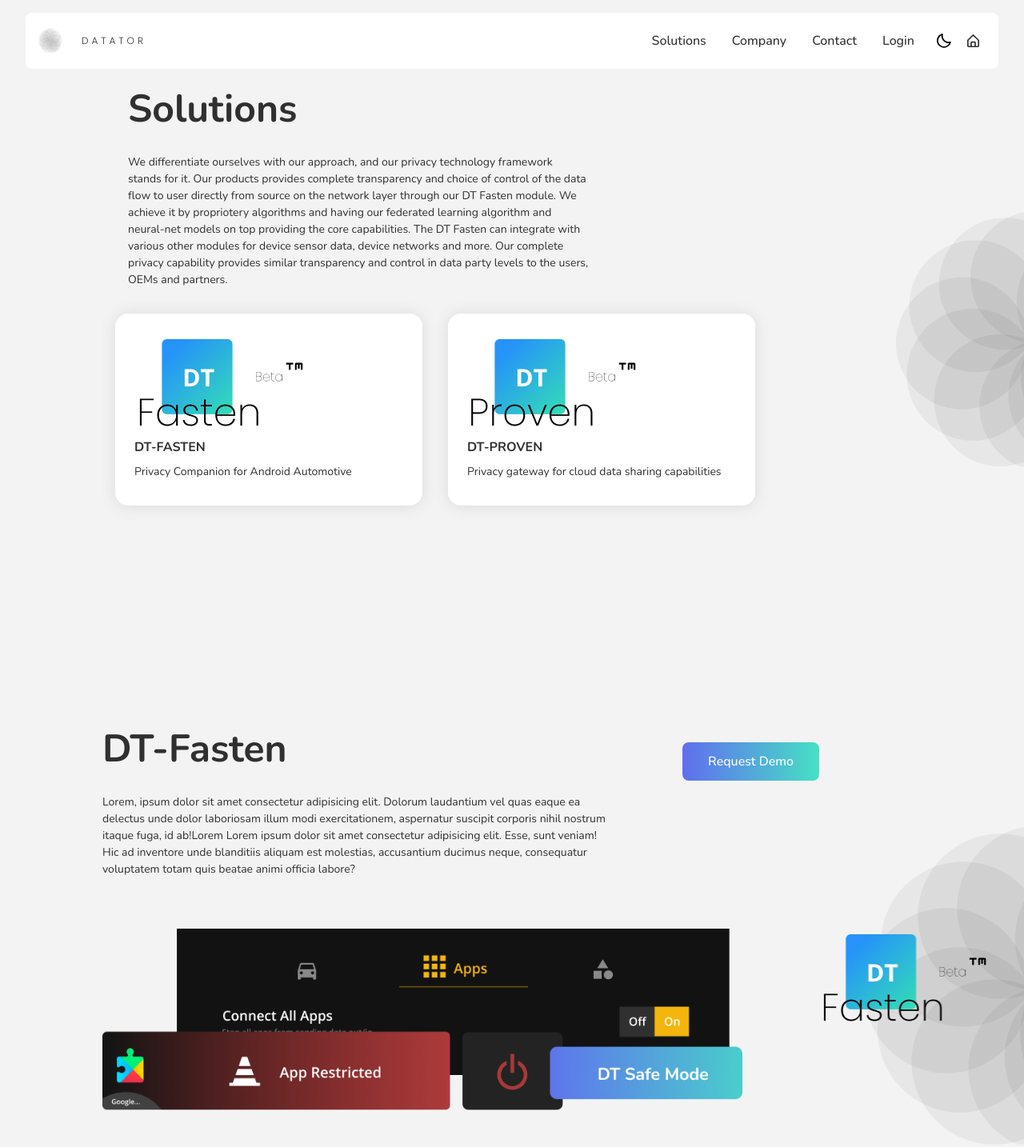
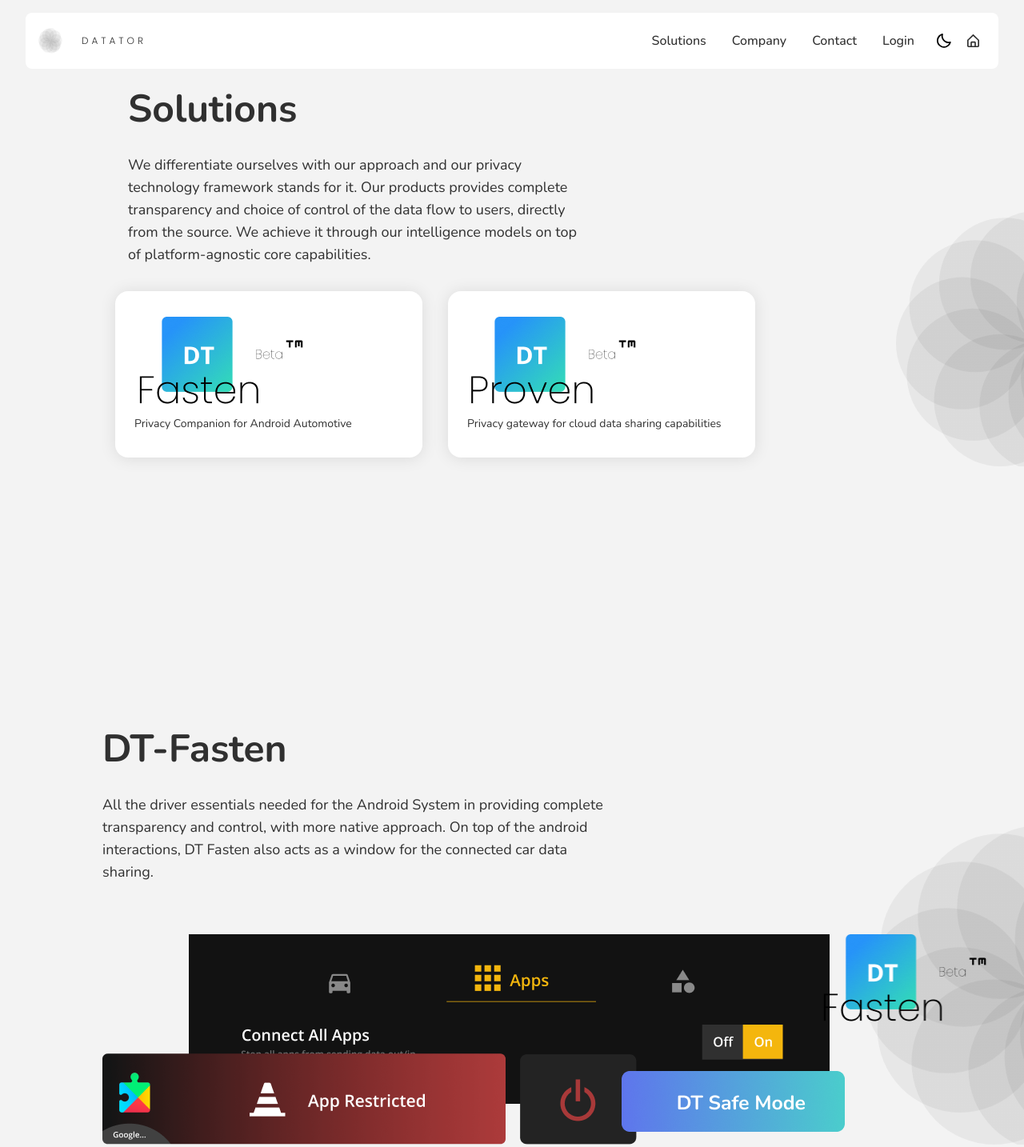
Before and after one commit to DataTor-Team/DT-website-v1.0, a website: page src/solution.html in a window 1280 px wide. Shown: the top 1434 px of the page at 80% size. Drawn offline with nearby package versions, Linux system fonts and the light colour scheme.

Commit message:
IATW change logs added

```diff
--- a/src/solution.html
+++ b/src/solution.html
@@ -21,7 +21,14 @@
     <script src="https://cdn.tailwindcss.com"></script>
   </head>
   <body>
-    <!-- start of Navbar -->
+    <!-- CHANGE 6
+      Image quality
+      Card Hover in mobile
+      Card sidelined in mobile
+      remove DT fasten and DT Proven image in the mobile view above the text
+      DT fasten image update a new image with a 3D effect (change it in Figma and upload)
+      DT Proven please change it as it doesnt make sense
+      start of Navbar -->
     <div class="flex justify-center w-screen">
       <nav id="navbar" class="DTNavbar">
         <!-- Logo In the navbar -->
@@ -134,17 +141,13 @@
         >
           Solutions
         </h1>
-        <p class="DTbodytext lg:w-[50vw] w-full text-center lg:text-left px-8">
-          We differentiate ourselves with our approach, and our privacy
+        <p class="DTbodytext lg:text-lg text-lg lg:w-[50vw] w-full text-center lg:text-left px-8">
+          We differentiate ourselves with our approach and our privacy
           technology framework stands for it. Our products provides complete
-          transparency and choice of control of the data flow to user directly
-          from source on the network layer through our DT Fasten module. We
-          achieve it by propriotery algorithms and having our federated learning
-          algorithm and neural-net models on top providing the core
-          capabilities. The DT Fasten can integrate with various other modules
-          for device sensor data, device networks and more. Our complete privacy
-          capability provides similar transparency and control in data party
-          levels to the users, OEMs and partners.
+          transparency and choice of control of the data flow to users, directly
+          from the source.
+          We achieve it through our intelligence models on top of platform-agnostic core
+          capabilities.
         </p>
 
         <div class="flex flex-col lg:flex-row justify-start lg:mt-8 lg:px-4">
@@ -165,7 +168,6 @@
                   alt=""
                   id="card_dtfastenimg"
                 />
-                <p class="font-bold uppercase mt-2">DT-FASTEN</p>
                 <p class="mt-2 DTbodytext">
                   Privacy Companion for Android Automotive
                 </p>
@@ -198,7 +200,6 @@
                   alt=""
                   id="card_dtprovenimg"
                 />
-                <p class="font-bold uppercase mt-2">DT-Proven</p>
                 <p class="mt-2 DTbodytext">
                   Privacy gateway for cloud data sharing capabilities
                 </p>
@@ -238,21 +239,13 @@
             class="text-2xl lg:text-5xl lg:mb-8 font-bold text-center lg:text-left"
           >
             DT-Fasten
-          </h1>
-          <a href="register.html">
-            <button class="btngradient">Request Demo</button>
-          </a>
+      </h1>
         </div>
-        <p class="DTbodytext lg:w-[50vw] w-full mt-4 lg:mt-0">
-          Lorem, ipsum dolor sit amet consectetur adipisicing elit. Dolorum
-          laudantium vel quas eaque ea delectus unde dolor laboriosam illum modi
-          exercitationem, aspernatur suscipit corporis nihil nostrum itaque
-          fuga, id ab!Lorem Lorem ipsum dolor sit amet consectetur adipisicing
-          elit. Esse, sunt veniam! Hic ad inventore unde blanditiis aliquam est
-          molestias, accusantium ducimus neque, consequatur voluptatem totam
-          quis beatae animi officia labore?
+        <p class="DTbodytext lg:text-lg text-lg lg:w-[50vw] w-full mt-4 lg:mt-0">
+          All the driver essentials needed for the Android System in providing complete transparency and control, with more native approach.
+          On top of the android interactions, DT Fasten also acts as a window for the connected car data sharing.
         </p>
-        <div class="lg:w-[50rem] overflow-x-auto flex-nowrap flex flex-row justify-start items-center">
+        <div class="lg:w-[90rem] overflow-x-auto flex-nowrap flex flex-row justify-start items-center">
           <img class="lg:w-50rem md:w-30rem mr-8 mt-[4rem]" src="assets/Sol_dtf_asset.png" alt="assets">
           <!-- <img class="lg:w-15rem" src="assets/Sol_dtf_asset2.svg" alt="assets">
           <img class="lg:w-10rem" src="assets/Sol_dtf_asset3. svg" alt="assets"> -->
@@ -285,18 +278,10 @@
           >
             DT-Proven
           </h1>
-          <a href="register.html">
-            <button class="btngradient">Request Demo</button>
-          </a>
         </div>
-        <p class="DTbodytext lg:w-[50vw] w-full mt-4 lg:mt-0">
-          Lorem, ipsum dolor sit amet consectetur adipisicing elit. Dolorum
-          laudantium vel quas eaque ea delectus unde dolor laboriosam illum modi
-          exercitationem, aspernatur suscipit corporis nihil nostrum itaque
-          fuga, id ab!Lorem Lorem ipsum dolor sit amet consectetur adipisicing
-          elit. Esse, sunt veniam! Hic ad inventore unde blanditiis aliquam est
-          molestias, accusantium ducimus neque, consequatur voluptatem totam
-          quis beatae animi officia labore?
+        <p class="DTbodytext lg:text-lg text-lg lg:w-[50vw] w-full mt-4 lg:mt-0">
+          With exploding amount of data being aggregated by OEMs from connected cars to multiple services, need for visualising and managing the consents are evident.
+          DT Proven handles this at ease, providing fleet-level insights and opportunities. In addition, adherance to dynamic, stringent data protection regulations and laws can also be met.
         </p>
         <div class="flex flex-row flex-wrap justify-start h-auto items-center w-[30rem]" >
           <img class="boxshadow w-[10rem] mr-[2rem] mt-[1rem]" src="/assets/Sol_dtp_asset1.svg" alt="assets">
```
Also changed, not shown: src/index.html (+13 -5 lines), src/login.html (+3 -1 lines), src/register.html (+12 -15 lines), src/styles/tailwind.css.
